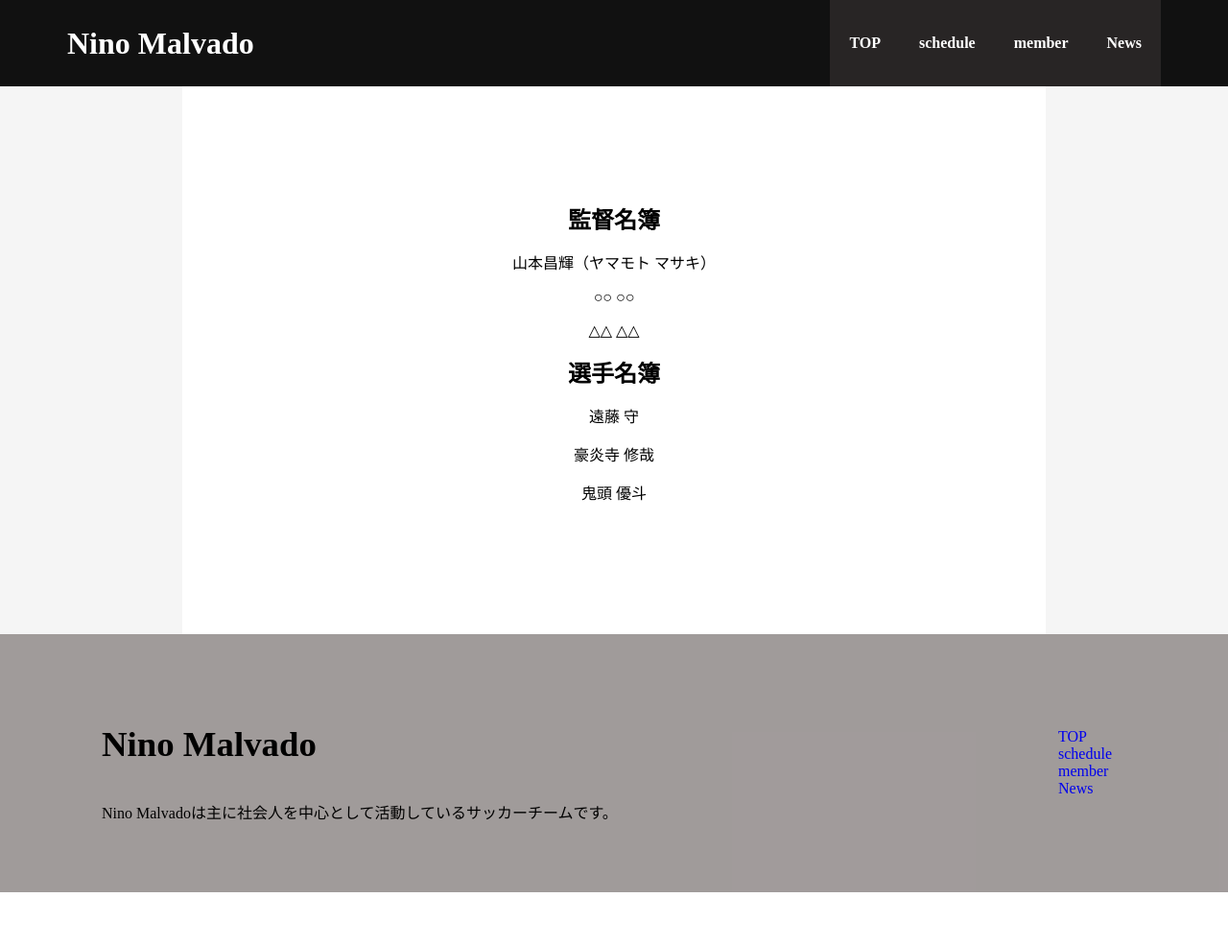
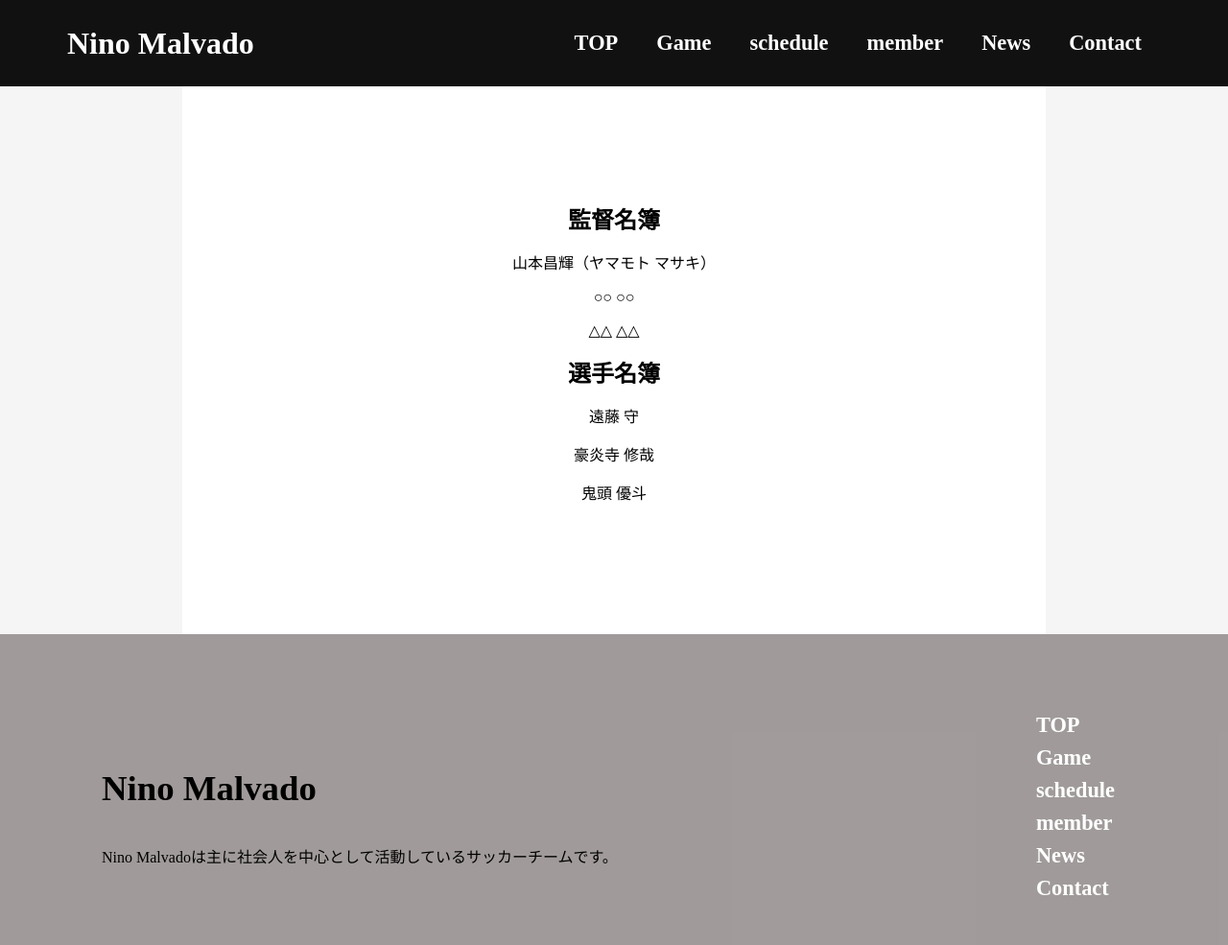
Before and after one commit to 4tenkozou4-collab/Nino-Malvado2-member, a plain HTML site: page index.html in a window 1280 px wide. Shown: the whole page at 96% size. Before the commit the page ends 930 px from the top, so only its background shows below. Drawn offline with Linux system fonts and the light colour scheme.

Commit message:
Add files via upload

```diff
--- a/index.html
+++ b/index.html
@@ -15,9 +15,11 @@
 
         <div class="header-right">
             <a href="https://4tenkozou4-collab.github.io/Nino-Malvado2/">TOP</a>
+            <a href="#">Game</a>
             <a href="https://4tenkozou4-collab.github.io/Nino-Malvado2-schedule/">schedule</a>
             <a href="https://4tenkozou4-collab.github.io/Nino-Malvado2-member/">member</a>
             <a href="https://4tenkozou4-collab.github.io/Nino-Malvado2-News/">News</a>
+            <a href="#">Contact</a>
         </div>
       </div>
 
@@ -53,9 +55,11 @@
             <div class="footer-right">
                 <ul>
                     <li><a href="https://4tenkozou4-collab.github.io/Nino-Malvado2/">TOP</a></li>
+                    <li><a href="#">Game</a></li>
                     <li><a href="https://4tenkozou4-collab.github.io/Nino-Malvado2-schedule/">schedule</a></li>
                     <li><a href="https://4tenkozou4-collab.github.io/Nino-Malvado2-member/">member</a></li>
                     <li><a href="https://4tenkozou4-collab.github.io/Nino-Malvado2-News/">News</a></li>
+                    <li><a href="#">Contact</a></li>
                 </ul>
             </div>
         </div>
--- a/style.css
+++ b/style.css
@@ -59,7 +59,7 @@ header{
     color: white;
     font-weight: bold;
     text-decoration: none;
-    background-color:rgba(64, 58, 58, 0.484);
+    font-size:1.4rem;
 }
 
 .header-right a:hover{
@@ -108,10 +108,26 @@ footer {
 }
 
 .footer-right {
-  padding: 16px;
-  flex: 0 0 auto;
+
+    font-weight: bold;
+    text-decoration: none;
+    font-size:1.4rem;
+    padding: 16px;
+    flex: 0 0 auto;
 }
 
 .footer-right li{
     list-style:none;
+
 }
+
+.footer-right a{
+    color: white;
+    display: inline-block;
+    padding: 4px 12px;
+    border-radius: 4px;
+}
+
+.footer-right a:hover{
+  background-color:rgb(98, 94, 94);
+}
```
